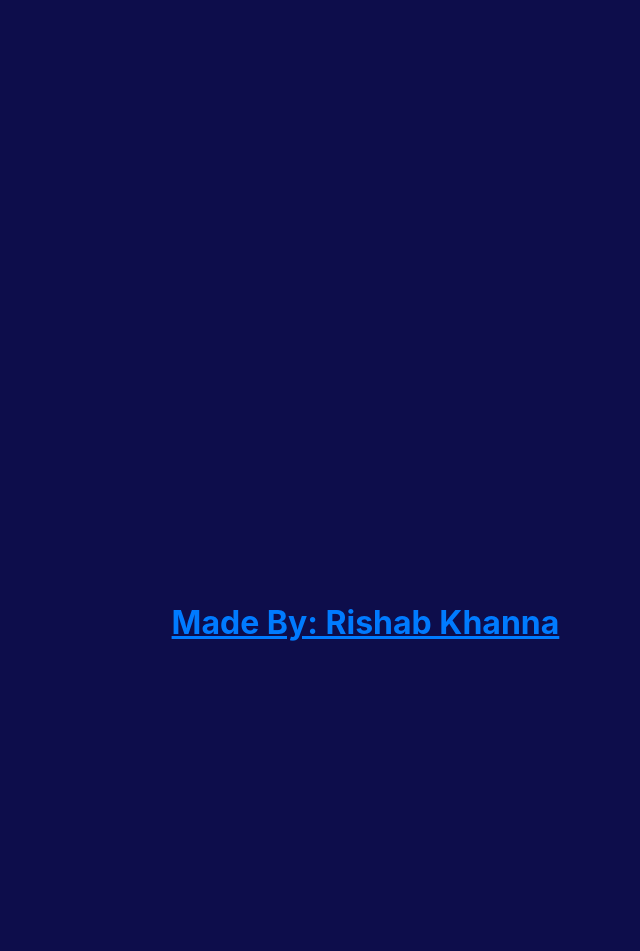
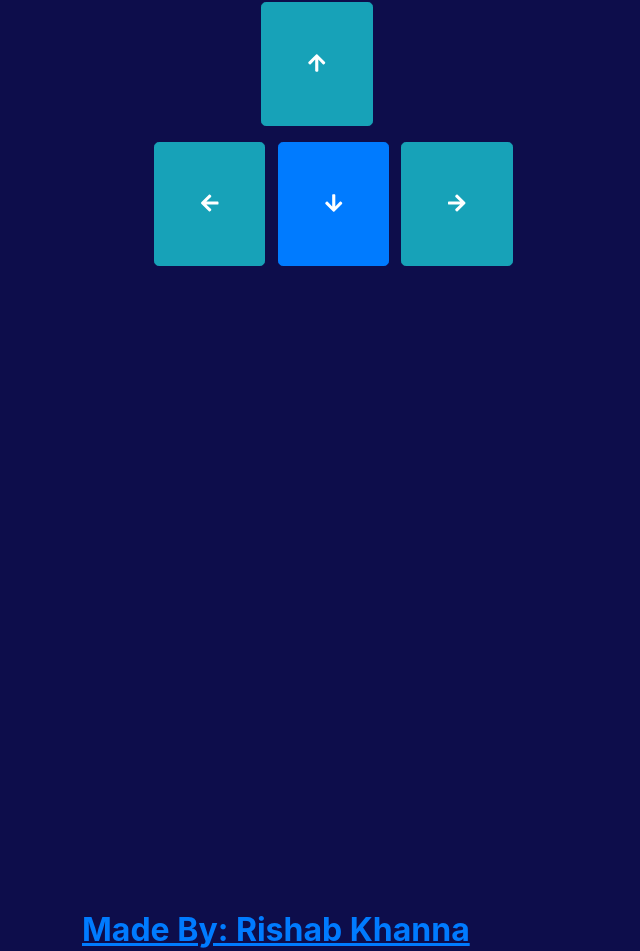
Before and after one commit to rishabkhanna27/SnakeGame, a React (Create React App) app: page / in a window 1280 px wide. Shown: the part 1056-2007 px from the top of the page, without its empty margins (366-1006 px from the left). Before the commit the page ends 1703 px from the top, so only its background shows below. Built offline with nearby package versions, Linux system fonts and the light colour scheme.

Commit message:
On Screen Controller

```diff
--- a/src/index.css
+++ b/src/index.css
@@ -38,8 +38,7 @@ body{
 .footer{
   position: absolute;
   margin-top: 50%;
-  text-align: center;
-  margin-left: 42%;
+  margin-left: 35%;
   color: red;
   font-size: xx-large;
 }
@@ -52,7 +51,7 @@ body{
   margin-left: 15%;
 }
 .controller{
-  margin-top: 80%;
+  margin-top: 120%;
 }
 .button{
     padding:6%;
```
